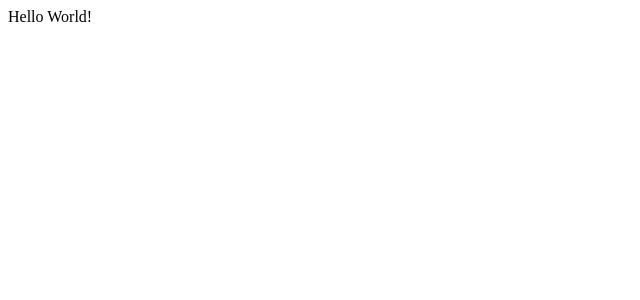
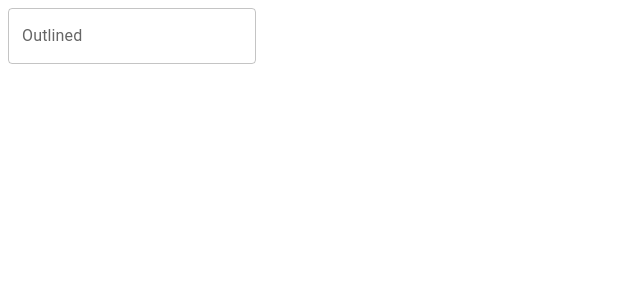
Before and after one commit to profmarcossantos/mapacrimes, a React (Create React App) app in the folder crimesapp/: page / in a window 1280 px wide. Shown: the top 300 px of the page, without its empty margins (0-640 px from the left). Built offline with nearby package versions, Linux system fonts and the light colour scheme.

Commit message:
Adicionada as principais bibliotecas

```diff
--- a/crimesapp/package.json
+++ b/crimesapp/package.json
@@ -3,11 +3,16 @@
   "version": "0.1.0",
   "private": true,
   "dependencies": {
+    "@emotion/react": "^11.5.0",
+    "@emotion/styled": "^11.3.0",
+    "@mui/material": "^5.0.5",
     "@testing-library/jest-dom": "^5.11.4",
     "@testing-library/react": "^11.1.0",
     "@testing-library/user-event": "^12.1.10",
+    "axios": "^0.24.0",
     "react": "^17.0.2",
     "react-dom": "^17.0.2",
+    "react-router-dom": "^5.3.0",
     "react-scripts": "4.0.3",
     "web-vitals": "^1.0.1"
   },
--- a/crimesapp/src/App.js
+++ b/crimesapp/src/App.js
@@ -1,7 +1,9 @@
+import TextField from '@mui/material/TextField';
+
 function App() {
   return (
     <div>
-      Hello World!
+      <TextField id="outlined-basic" label="Outlined" variant="outlined" />
     </div>
   );
 }
```
Also changed, not shown: 2 other files (tests, documents, lock files or other folders).
